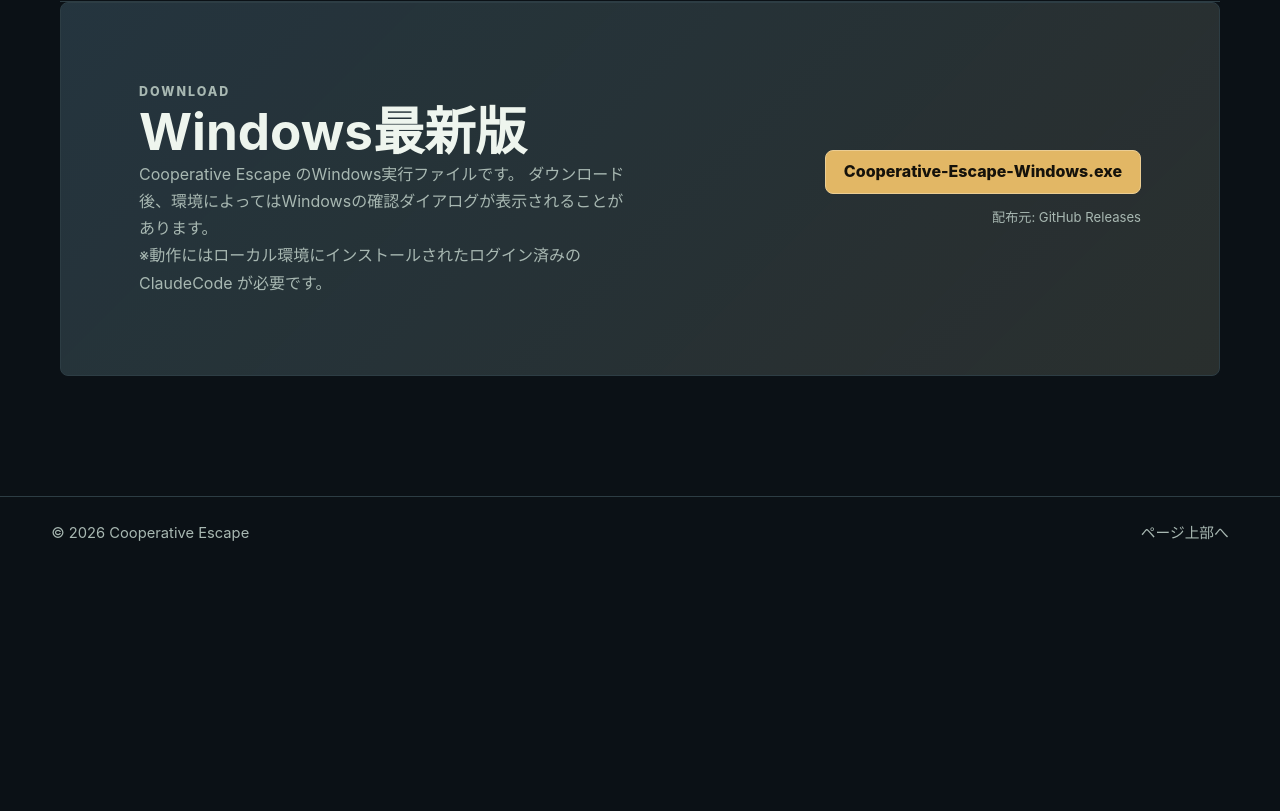
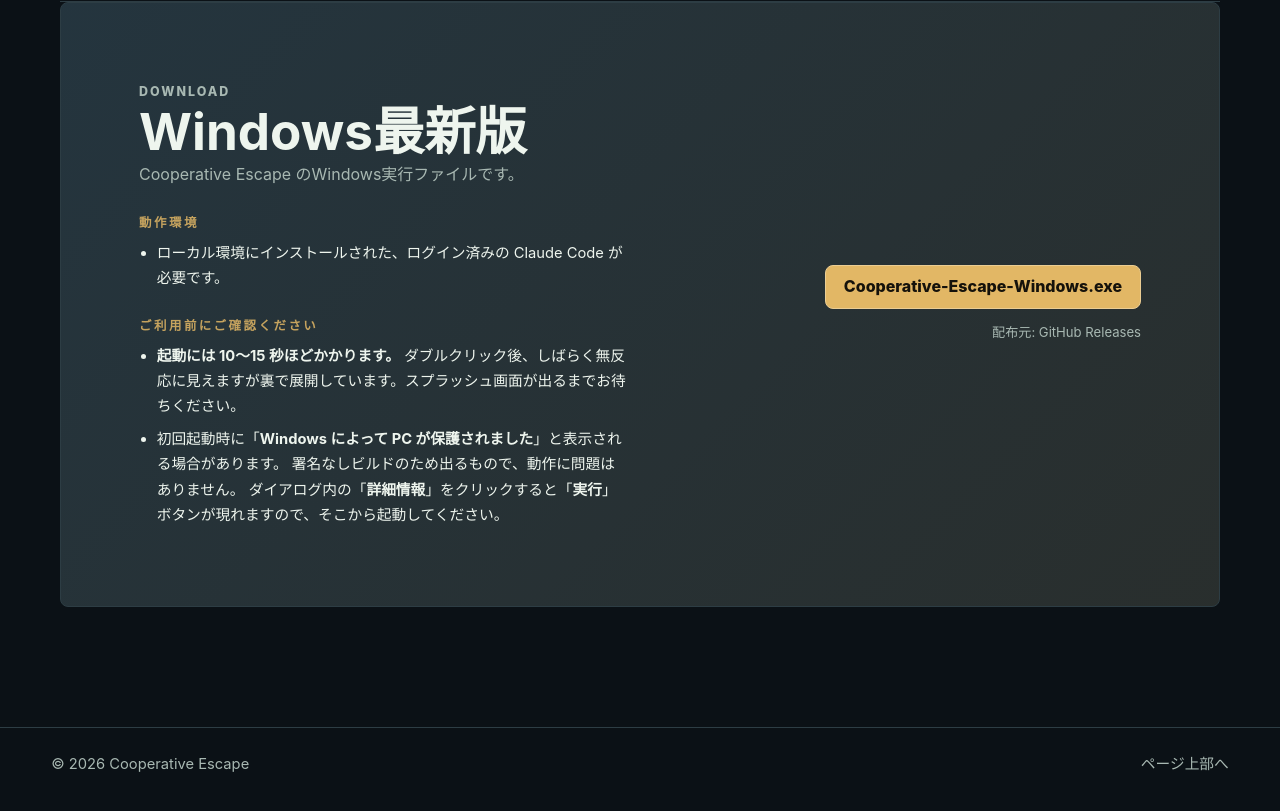
Before and after one commit to enashimaga/cooperative-escape-site, a plain HTML site: page index.html in a window 1280 px wide. Shown: the part 2618-3429 px from the top of the page. Before the commit the page ends 3260 px from the top, so only its background shows below. Drawn offline with Linux system fonts and the light colour scheme.

Commit message:
注意書きの追加

```diff
--- a/index.html
+++ b/index.html
@@ -121,11 +121,25 @@
         <div>
           <p class="eyebrow">Download</p>
           <h2 id="download-title">Windows最新版</h2>
-          <p>
-            Cooperative Escape のWindows実行ファイルです。
-            ダウンロード後、環境によってはWindowsの確認ダイアログが表示されることがあります。
-          </p>
-          <p>※動作にはローカル環境にインストールされたログイン済みの ClaudeCode が必要です。</p>
+          <p>Cooperative Escape のWindows実行ファイルです。</p>
+
+          <h3 class="download-subhead">動作環境</h3>
+          <ul class="download-notes">
+            <li>ローカル環境にインストールされた、ログイン済みの Claude Code が必要です。</li>
+          </ul>
+
+          <h3 class="download-subhead">ご利用前にご確認ください</h3>
+          <ul class="download-notes">
+            <li>
+              <strong>起動には 10〜15 秒ほどかかります。</strong>
+              ダブルクリック後、しばらく無反応に見えますが裏で展開しています。スプラッシュ画面が出るまでお待ちください。
+            </li>
+            <li>
+              初回起動時に「<strong>Windows によって PC が保護されました</strong>」と表示される場合があります。
+              署名なしビルドのため出るもので、動作に問題はありません。
+              ダイアログ内の「<strong>詳細情報</strong>」をクリックすると「<strong>実行</strong>」ボタンが現れますので、そこから起動してください。
+            </li>
+          </ul>
         </div>
         <div class="download-actions">
           <a
--- a/styles.css
+++ b/styles.css
@@ -314,6 +314,33 @@
   margin-bottom: 0;
 }
 
+.download-subhead {
+  margin: 24px 0 8px;
+  font-size: 0.78rem;
+  font-weight: 700;
+  letter-spacing: 0.2em;
+  text-transform: uppercase;
+  color: var(--accent, #c8b56b);
+  opacity: 0.85;
+}
+
+.download-notes {
+  max-width: 720px;
+  margin: 0;
+  padding-left: 1.2em;
+  font-size: 0.92rem;
+  line-height: 1.7;
+}
+
+.download-notes li + li {
+  margin-top: 8px;
+}
+
+.download-notes strong {
+  color: inherit;
+  font-weight: 700;
+}
+
 .download-actions {
   justify-content: flex-end;
 }
```
